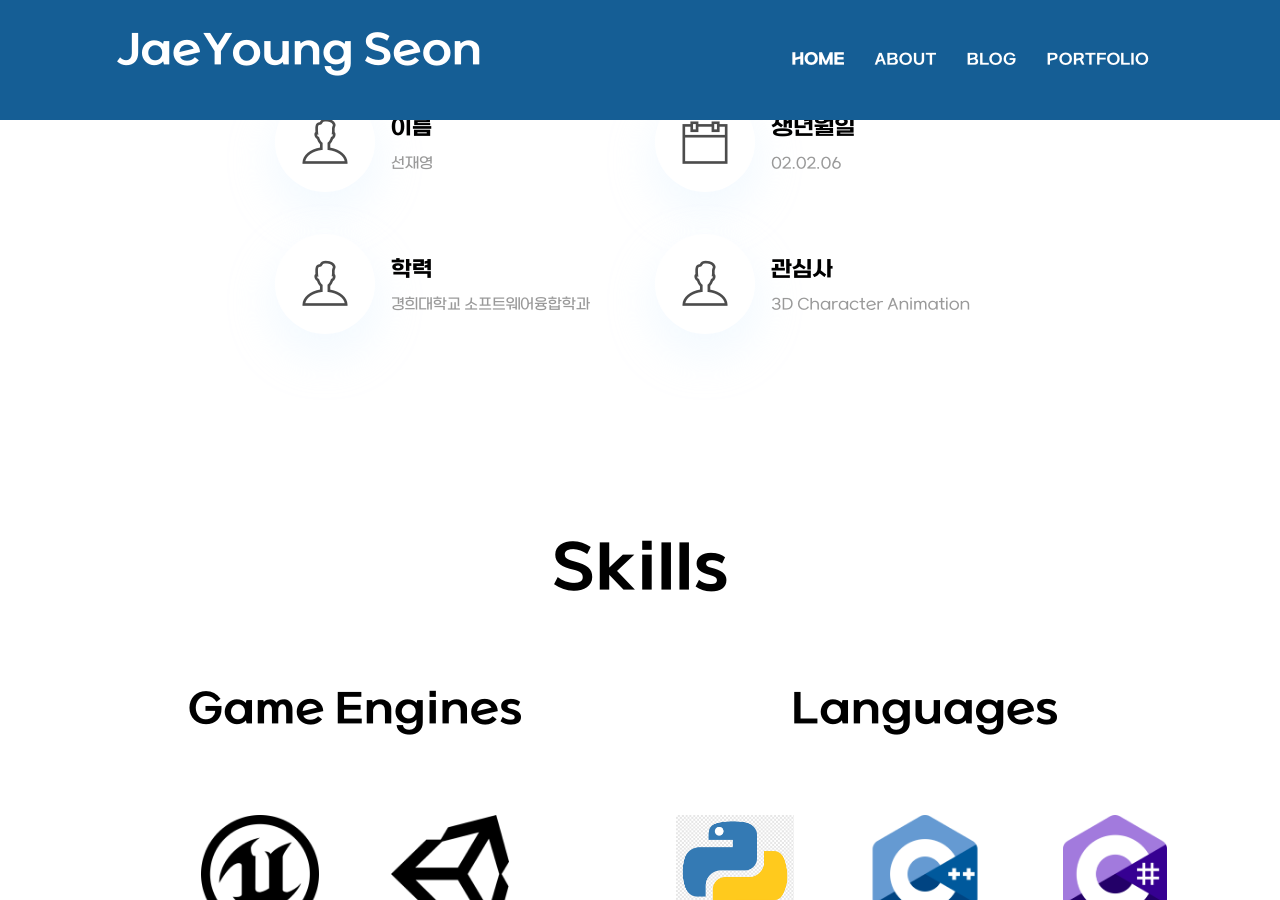
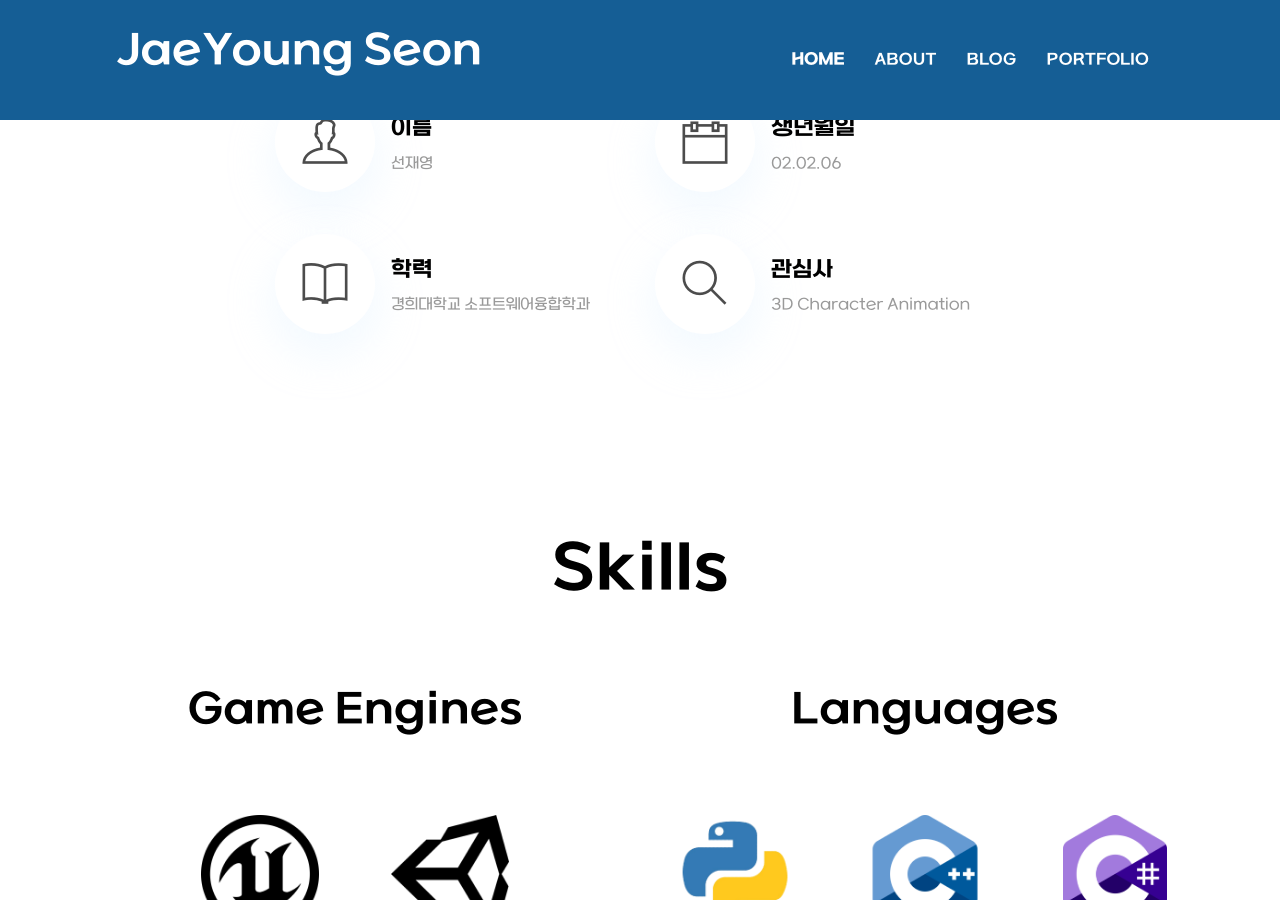
Before and after one commit to tjswodud/tjswodud.github.io, a Jekyll site: the page built from index.html, in a window 1280 px wide and 900 px high, scrolled down 1293 px. Built offline with Jekyll 4.4.1, drawn with Linux system fonts in a browser that asks for light colours.

Commit message:
changed img/icons

```diff
--- a/_includes/about-section.html
+++ b/_includes/about-section.html
@@ -49,7 +49,7 @@
       <div class="col-lg-4 col-md-6 mb-40">
         <div class="d-flex">
           <div class="mr-lg-3 mr-3">
-            <i class="ti-user icon icon-bg icon-bg bg-white shadow rounded-circle d-block"></i>
+            <i class="ti-book icon icon-bg icon-bg bg-white shadow rounded-circle d-block"></i>
           </div>
           <div>
             <h4 class="mt-lg-4 mt-4">학력</h4>
@@ -60,7 +60,7 @@
       <div class="col-lg-4 col-md-6 mb-40">
         <div class="d-flex">
           <div class="mr-lg-3 mr-3">
-            <i class="ti-user icon icon-bg icon-bg bg-white shadow rounded-circle d-block"></i>
+            <i class="ti-search icon icon-bg icon-bg bg-white shadow rounded-circle d-block"></i>
           </div>
           <div>
             <h4 class="mt-lg-4 mt-4">관심사</h4>
--- a/_includes/education-section.html
+++ b/_includes/education-section.html
@@ -10,7 +10,7 @@
       <div class="col-lg-6 col-md-6 mb-80">
         <div class="d-flex">
           <div class="mr-lg-5 mr-3">
-            <i class="ti-medall icon icon-light icon-bg bg-white shadow rounded-circle d-block"></i>
+            <i class="ti-book icon icon-light icon-bg bg-white shadow rounded-circle d-block"></i>
           </div>
           <div>
             <p class="text-dark mb-1">{{ education.date }}</p>
```
Also changed, not shown: assets/images/skills/python.png.
